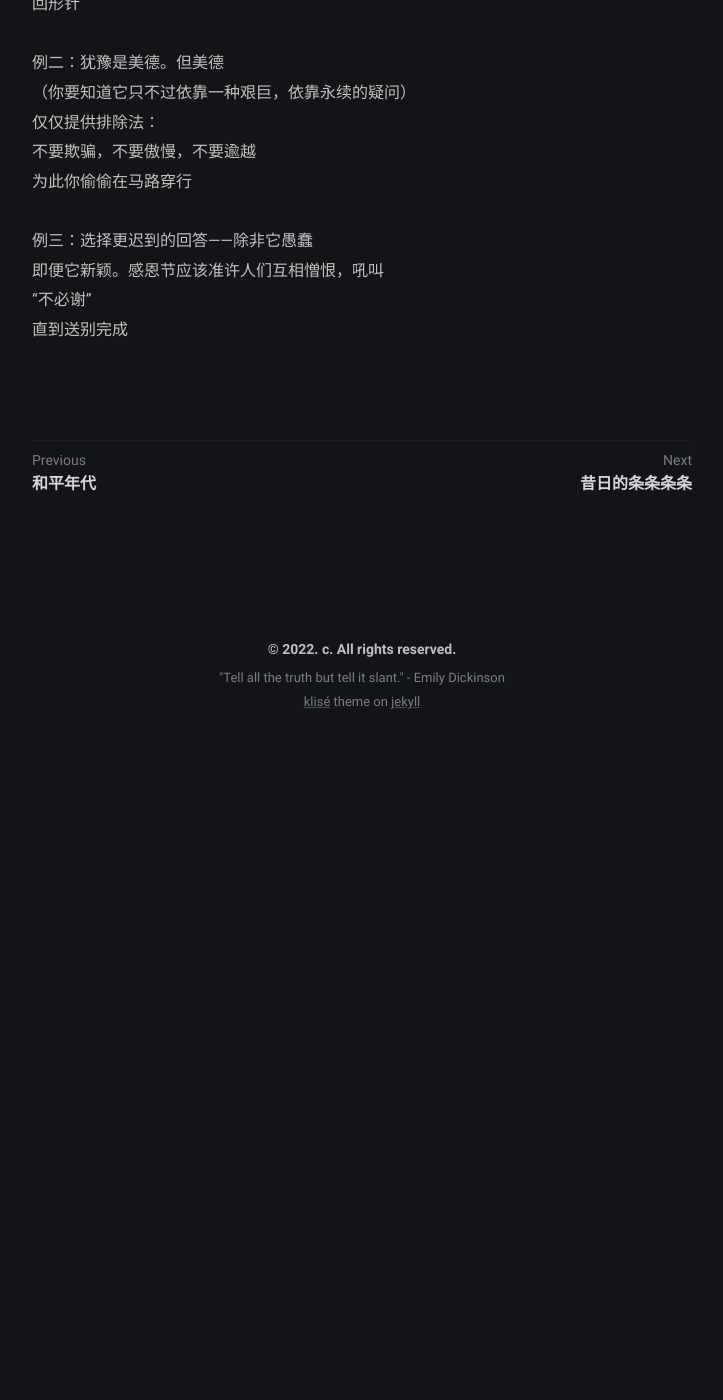
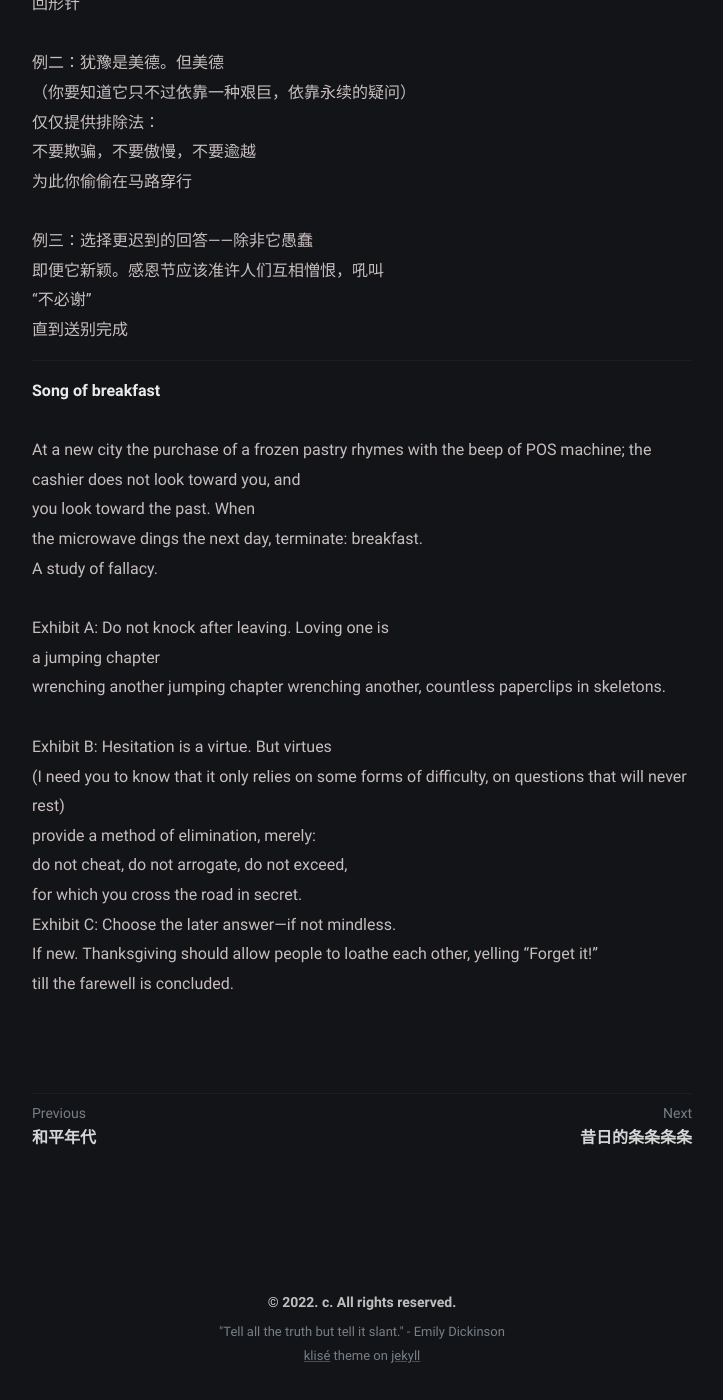
Before and after one commit to yijingch/afistforair.github.io, a Jekyll site: the page built from _posts/song-of-breakfast/2021-09-22-song-of-breakfast.md, in a window 1280 px wide and 1400 px high, scrolled down 641 px. Shown: the whole window, without its empty margins (278-1001 px from the left). Built offline with Jekyll 4.4.1, drawn with Linux system fonts in a browser that asks for light colours; before the commit the page ends 1387 px from its top, so only the background shows below that.

Commit message:
add translation

```diff
--- a/_posts/song-of-breakfast/2021-09-22-song-of-breakfast.md
+++ b/_posts/song-of-breakfast/2021-09-22-song-of-breakfast.md
@@ -24,3 +24,25 @@ tags: [poem]
 即便它新颖。感恩节应该准许人们互相憎恨，吼叫
 “不必谢”
 直到送别完成
+
+----
+**Song of breakfast**
+
+
+At a new city the purchase of a frozen pastry rhymes with the beep of POS machine; the cashier does not look toward you, and
+you look toward the past. When
+the microwave dings the next day, terminate: breakfast.
+A study of fallacy.
+
+Exhibit A: Do not knock after leaving. Loving one is
+a jumping chapter
+wrenching another jumping chapter wrenching another, countless paperclips in skeletons.
+
+Exhibit B: Hesitation is a virtue. But virtues
+(I need you to know that it only relies on some forms of difficulty, on questions that will never rest)
+provide a method of elimination, merely:
+do not cheat, do not arrogate, do not exceed,
+for which you cross the road in secret.
+Exhibit C: Choose the later answer—if not mindless.
+If new. Thanksgiving should allow people to loathe each other, yelling “Forget it!”
+till the farewell is concluded.
```
